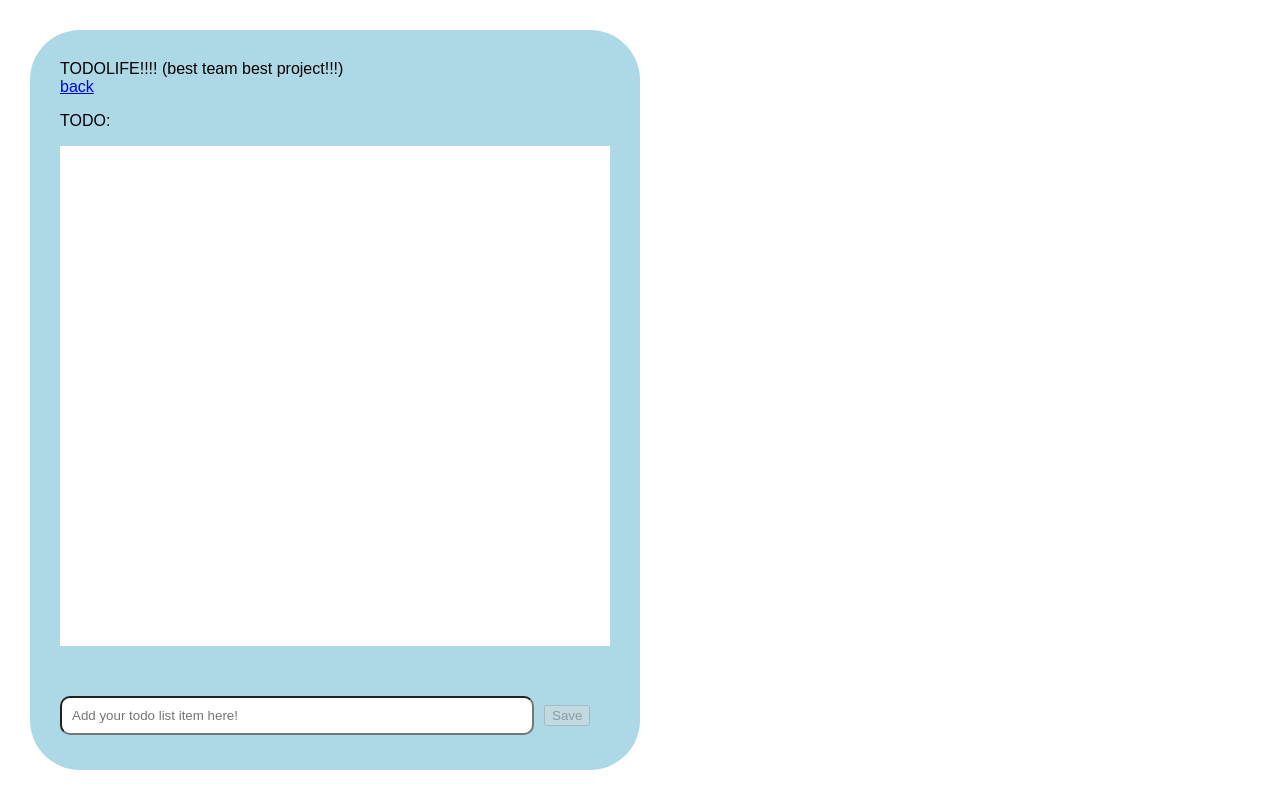
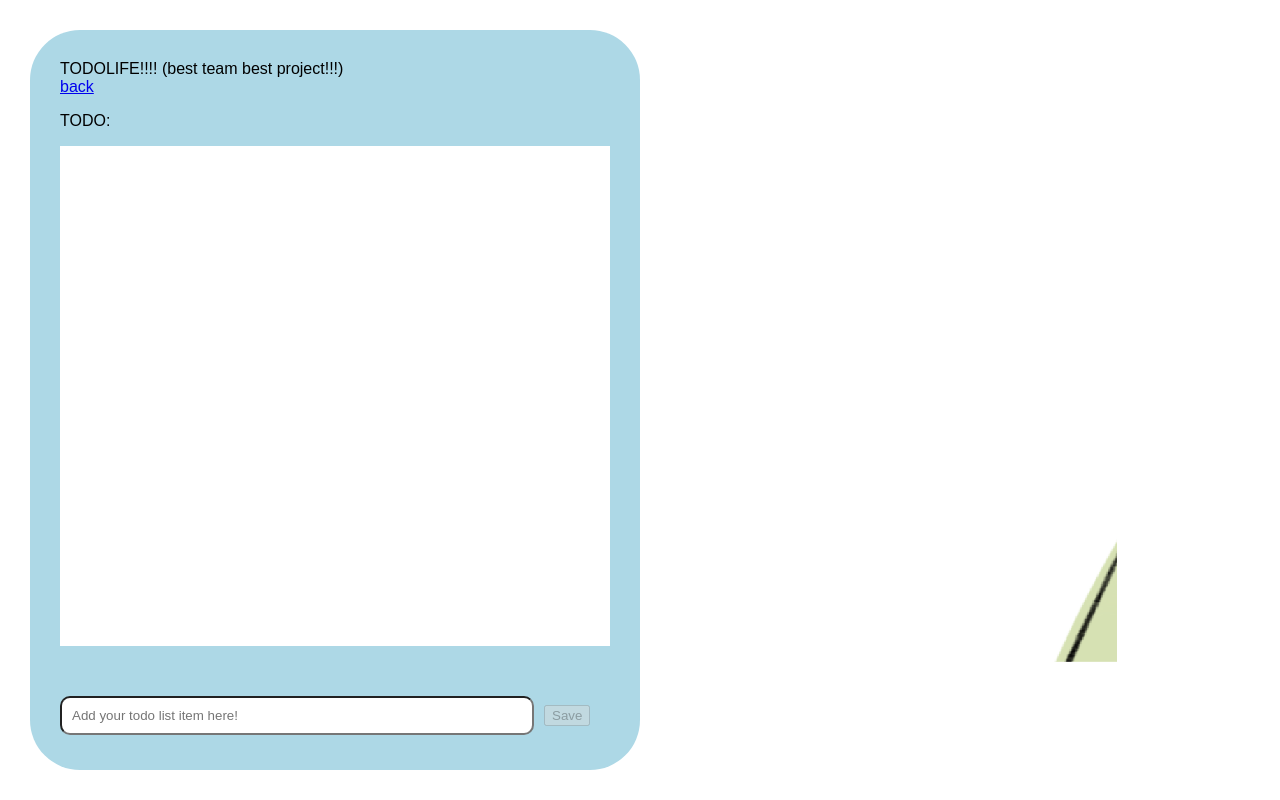
Before and after one commit to ckouu/todolife, a Next.js app: page /academics in a window 1280 px wide. Built offline with nearby package versions, Linux system fonts and the light colour scheme.

Commit message:
fixed animation

```diff
--- a/src/app/doh.css
+++ b/src/app/doh.css
@@ -1,22 +1,31 @@
 .doh {
-    width: 0px;
-    height: 0px;
+    width: 50vw;
+    aspect-ratio: 1746 / 1479;
     background-repeat: no-repeat;
     image-rendering: pixelated;
     background-position: 0 0;
+    z-index: 10000;
+    bottom: 0px;
+    right: 0px;
+    overflow: visible;
 }
 
 .doh.smileUp {
     background-image: none;
+    background-size: 400% auto;
+    background-position: 0 0;
     background-image: url('/sprite_sheet.png');
     animation: smileUp 0.25s steps(3) forwards;
 }
 
 .doh.smileDown {
     background-image: none;
+    background-size: 400% auto;
+    background-position: 100% 0;
     background-image: url('/sprite_sheet.png');
     animation: smileDown 0.25s steps(3) forwards;
-}
+ }
+
 .doh.idle {
     background-image: url('/doh_idle_1.png');
     background-position: 0 0;
@@ -32,13 +41,13 @@
         background-position: 0 0;
     }
     to {
-        background-position: -5238px 0;
+        background-position: 100% 0;
     }
 }
 
 @keyframes smileDown {
     from {
-        background-position: -5238px 0;
+        background-position: 100% 0;
     }
     to {
         background-position: 0 0;
```
